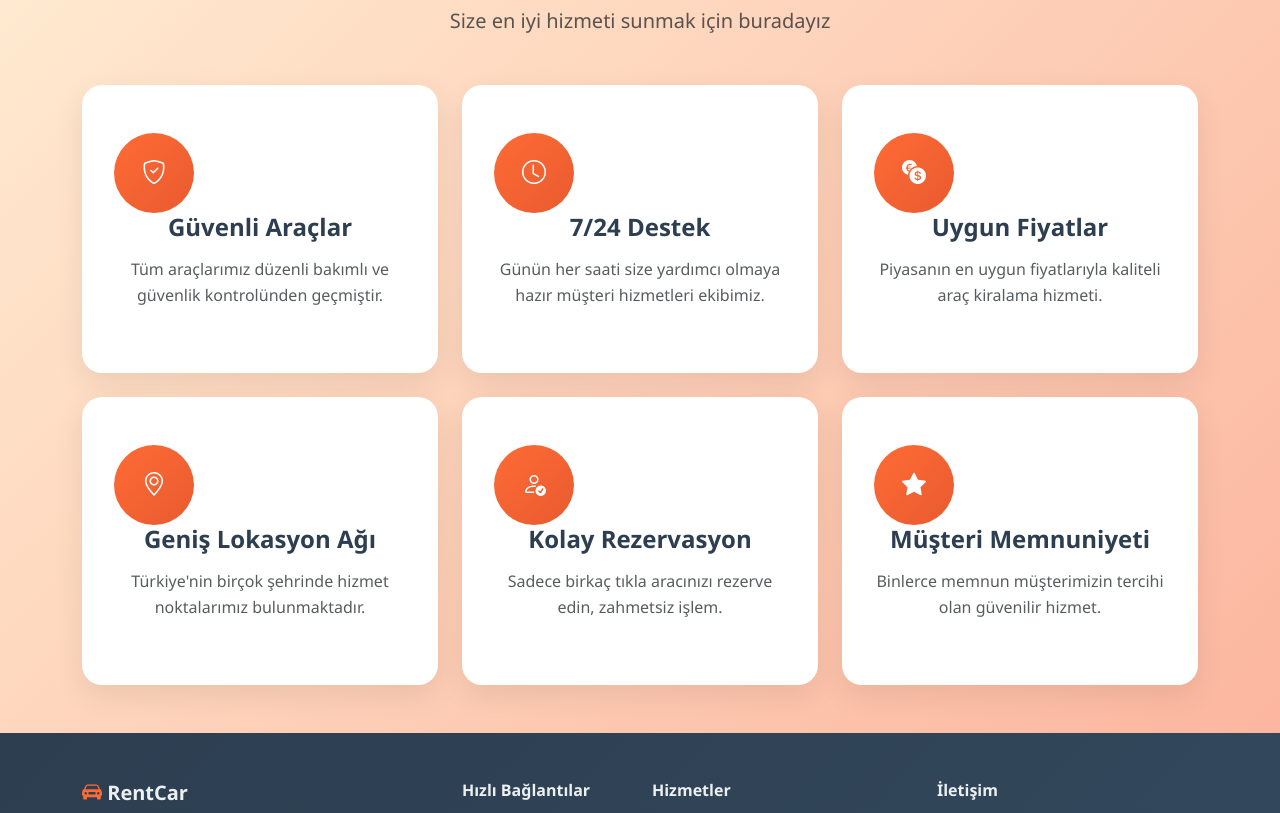
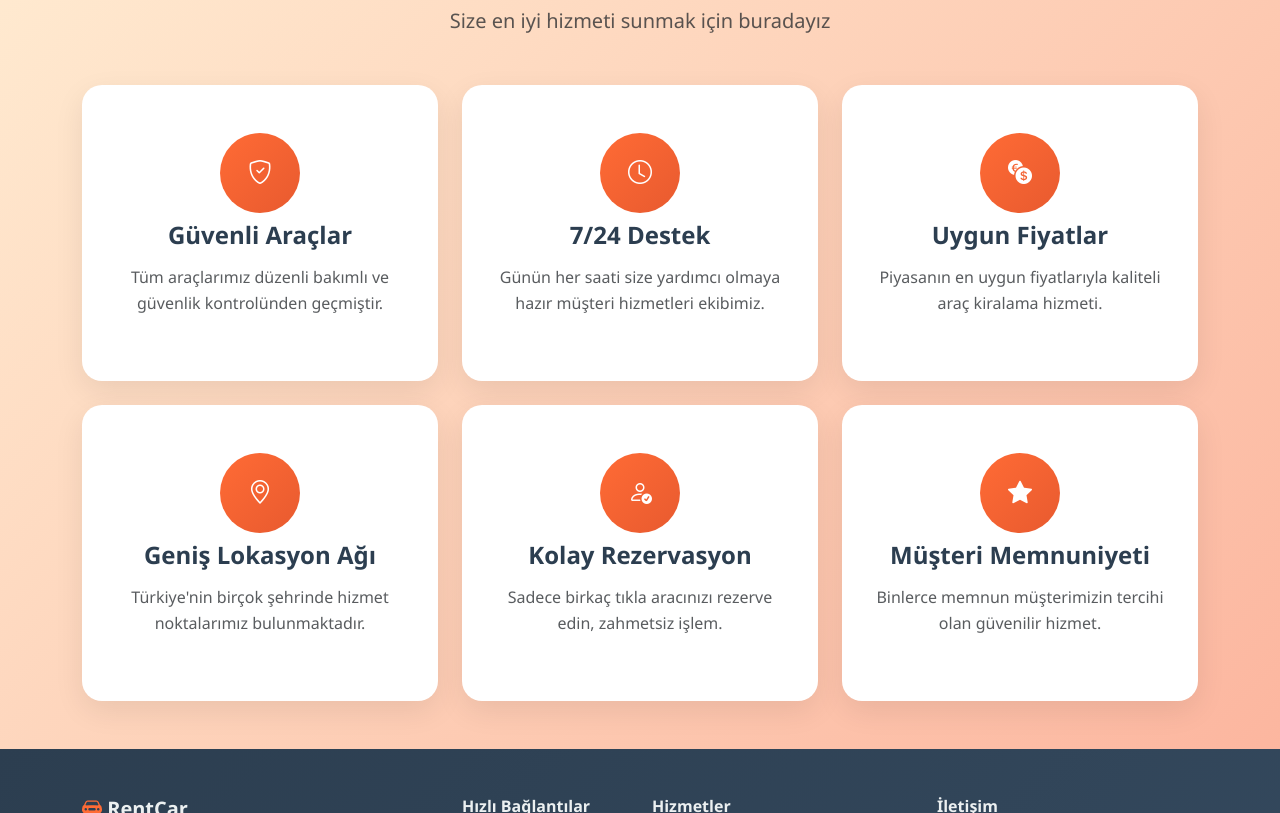
Before and after one commit to TanerSaydam/RentCarTheme, a plain HTML site: page UI/index.html in a window 1280 px wide. Shown: the part 981-1794 px from the top of the page. Drawn offline with nearby package versions, Linux system fonts and the light colour scheme.

Commit message:
I updated Uı home

```diff
--- a/UI/index.html
+++ b/UI/index.html
@@ -122,8 +122,10 @@
             <div class="row g-4">
                 <div class="col-lg-4 col-md-6">
                     <div class="feature-card text-center h-100">
+                        <div class="d-flex justify-content-center w-100 mb-2">
                             <div class="feature-icon">
                                 <i class="bi bi-shield-check"></i>
+                            </div>
                         </div>
                         <h4>Güvenli Araçlar</h4>
                         <p class="text-muted">Tüm araçlarımız düzenli bakımlı ve güvenlik kontrolünden geçmiştir.</p>
@@ -131,8 +133,10 @@
                 </div>
                 <div class="col-lg-4 col-md-6">
                     <div class="feature-card text-center h-100">
+                        <div class="d-flex justify-content-center w-100 mb-2">
                             <div class="feature-icon">
                                 <i class="bi bi-clock"></i>
+                            </div>
                         </div>
                         <h4>7/24 Destek</h4>
                         <p class="text-muted">Günün her saati size yardımcı olmaya hazır müşteri hizmetleri ekibimiz.</p>
@@ -140,8 +144,10 @@
                 </div>
                 <div class="col-lg-4 col-md-6">
                     <div class="feature-card text-center h-100">
+                        <div class="d-flex justify-content-center w-100 mb-2">
                             <div class="feature-icon">
                                 <i class="bi bi-currency-exchange"></i>
+                            </div>
                         </div>
                         <h4>Uygun Fiyatlar</h4>
                         <p class="text-muted">Piyasanın en uygun fiyatlarıyla kaliteli araç kiralama hizmeti.</p>
@@ -149,8 +155,10 @@
                 </div>
                 <div class="col-lg-4 col-md-6">
                     <div class="feature-card text-center h-100">
+                        <div class="d-flex justify-content-center w-100 mb-2">
                             <div class="feature-icon">
                                 <i class="bi bi-geo-alt"></i>
+                            </div>
                         </div>
                         <h4>Geniş Lokasyon Ağı</h4>
                         <p class="text-muted">Türkiye'nin birçok şehrinde hizmet noktalarımız bulunmaktadır.</p>
@@ -158,8 +166,10 @@
                 </div>
                 <div class="col-lg-4 col-md-6">
                     <div class="feature-card text-center h-100">
+                        <div class="d-flex justify-content-center w-100 mb-2">
                             <div class="feature-icon">
                                 <i class="bi bi-person-check"></i>
+                            </div>
                         </div>
                         <h4>Kolay Rezervasyon</h4>
                         <p class="text-muted">Sadece birkaç tıkla aracınızı rezerve edin, zahmetsiz işlem.</p>
@@ -167,8 +177,10 @@
                 </div>
                 <div class="col-lg-4 col-md-6">
                     <div class="feature-card text-center h-100">
+                        <div class="d-flex justify-content-center w-100 mb-2">
                             <div class="feature-icon">
                                 <i class="bi bi-star-fill"></i>
+                            </div>
                         </div>
                         <h4>Müşteri Memnuniyeti</h4>
                         <p class="text-muted">Binlerce memnun müşterimizin tercihi olan güvenilir hizmet.</p>
```
Lines whose indentation alone changed are shown as unchanged.
